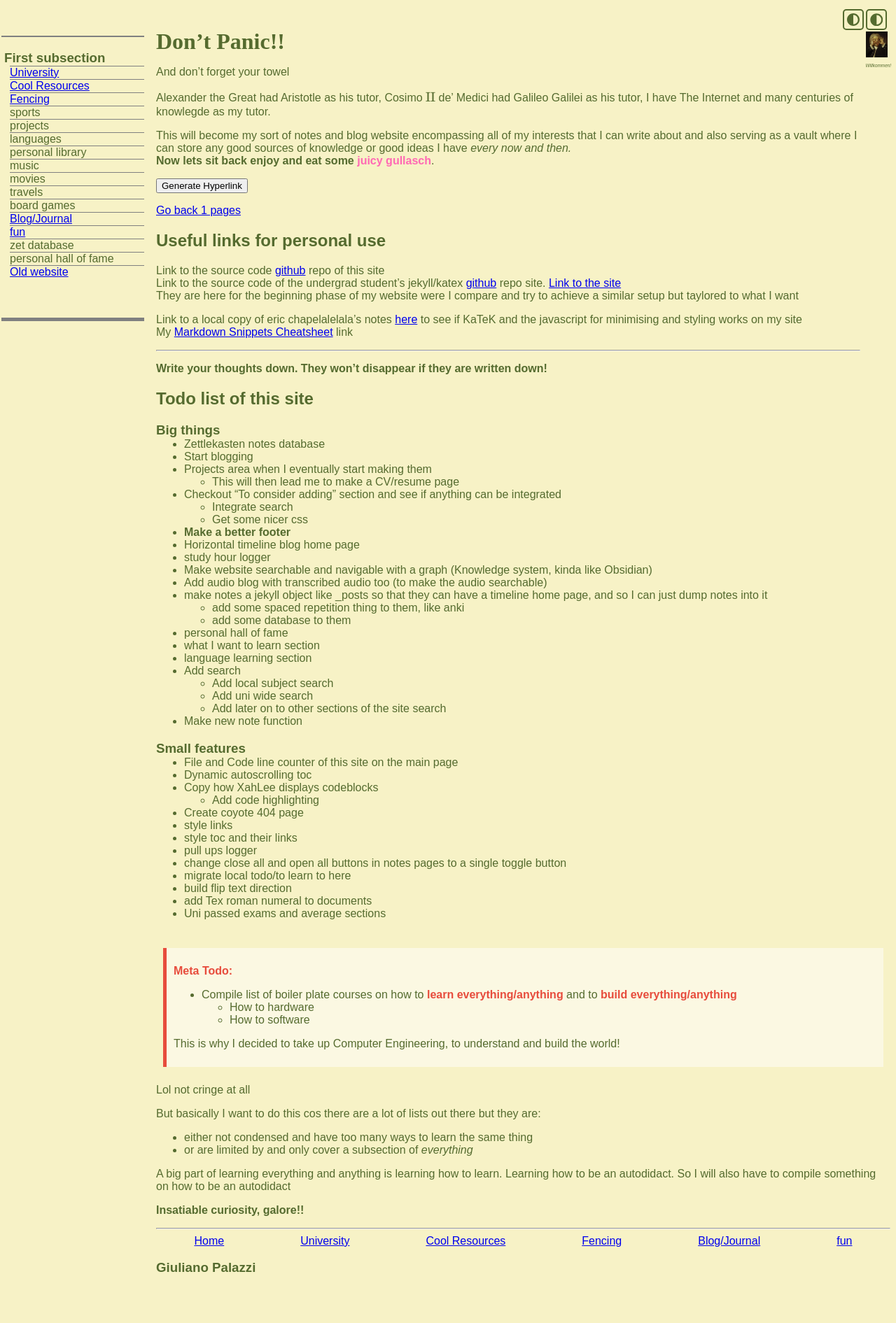
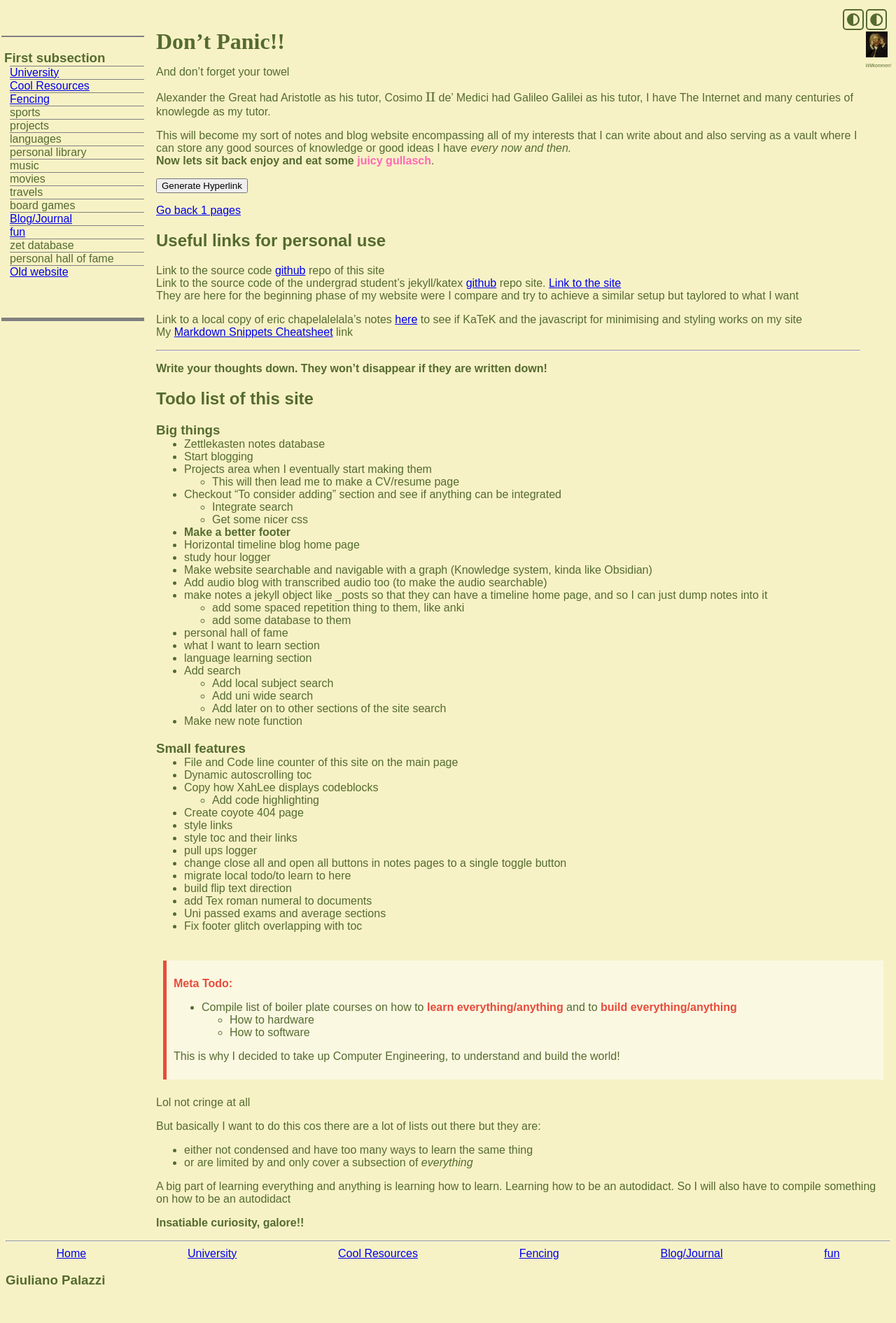
Before and after one commit to GiulianoPalazzi/giulianopalazzi.github.io, a Jekyll site: the page built from index.md, in a window 1280 px wide. Shown: the whole page at 70% size. Built offline with Jekyll 4.4.1, drawn with Linux system fonts in a browser that asks for light colours; nearby versions of some CDN libraries.

Commit message:
made footer span all the width of the page and made css a bit better. Added fix footer and toc bug to to do list

```diff
--- a/_layouts/note.html
+++ b/_layouts/note.html
@@ -4,7 +4,7 @@ layout: basic
 <div class="toc">
         <button class="ui button" onClick="setDetails(false);">Close all sections</button>
         <button class="ui button" onClick="setDetails(true);">Open all sections</button>
-<div class="contents nonprintable">
+<div class="contents">
 </div>
 </div>
 
--- a/assets/css/main.css
+++ b/assets/css/main.css
@@ -7,8 +7,11 @@ html {
 body {
   font-family: Arial, Arimo, "Liberation Sans", "Segoe UI Emoji",
     "Apple Color Emoji", "Noto Color Emoji", sans-serif;
+}
+
+main {
   margin-top: 41px;
-  margin-bottom: 50px;
+  margin-bottom: 0;
 }
 
 .left_panel {
@@ -69,7 +72,8 @@ body {
       color: white;
     }
   footer {
-    margin-left: 215px;
+    /*margin-left: 215px;*/
+    margin-bottom: 50px;
   }
   .left_panel {
     position: absolute;
--- a/assets/css/note.css
+++ b/assets/css/note.css
@@ -44,10 +44,10 @@ margin-top: 0;
 
 .toc {
 position: fixed;
+top: 3em;
 right: 0;
 height: 90%;
 width: calc(50% - 355px);
-top: 3em;
 }
 
 div.cnote > details > summary {
--- a/index.md
+++ b/index.md
@@ -74,6 +74,7 @@ My [Markdown Snippets Cheatsheet](/notes/cheatsheet) link
 * build flip text direction
 * add Tex roman numeral to documents
 * Uni passed exams and average sections
+* Fix footer glitch overlapping with toc
 
 </div>
 <div class="bach" style="margin-top: -12px; margin-left: 8px; margin-right: 4px;">
```
